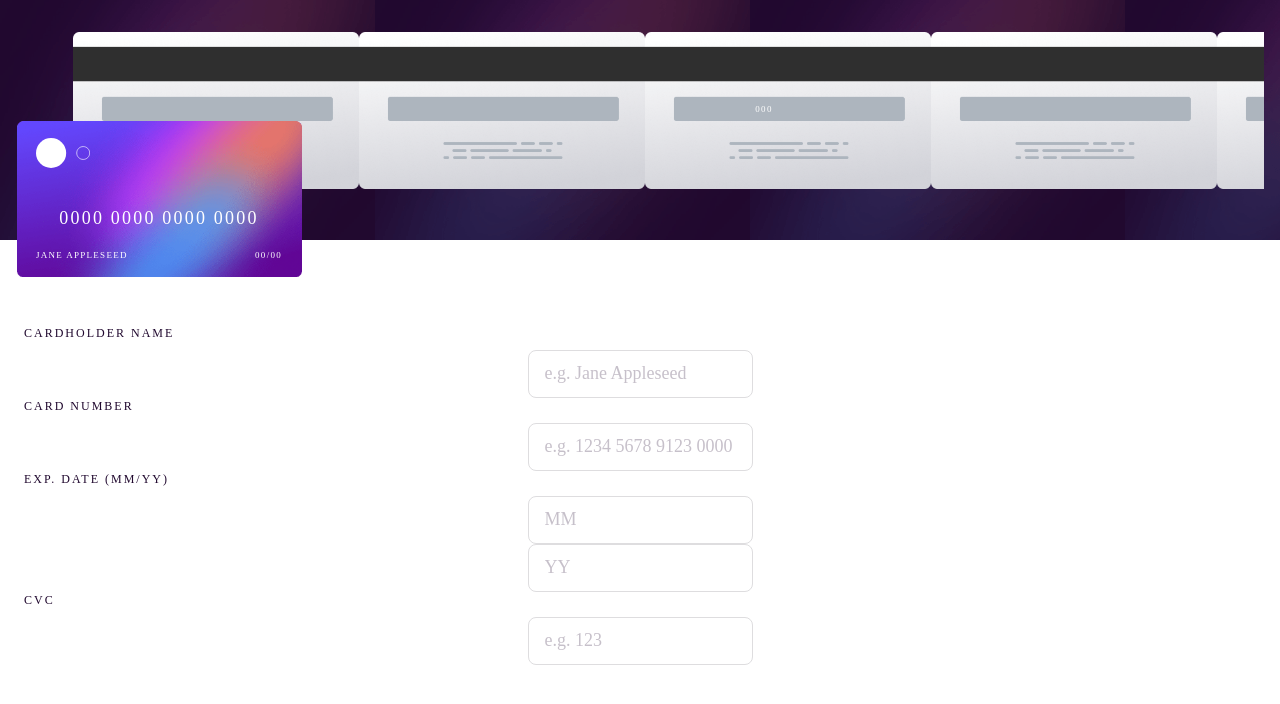
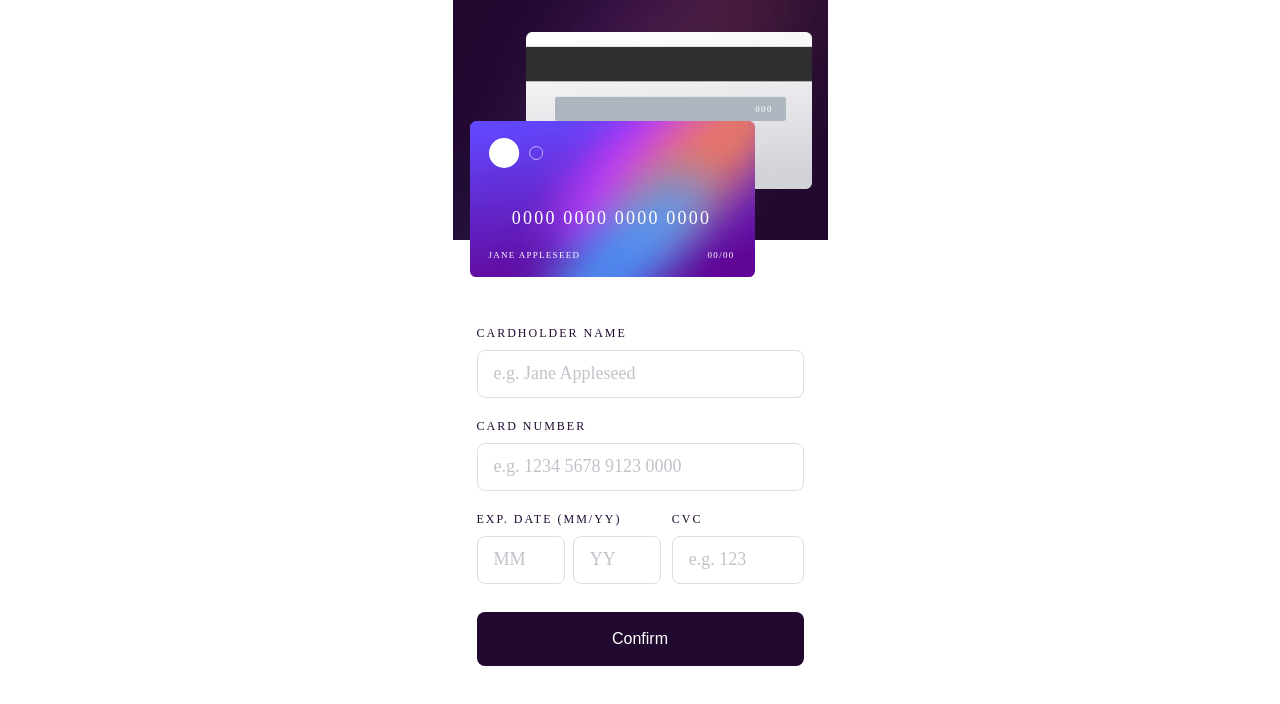
Before and after one commit to roodhouse/frontend-mentor-interactive-card, a React (Create React App) app: page / in a window 1280 px wide. Shown: the top 704 px of the page. Built offline with nearby package versions, Linux system fonts and the light colour scheme; the HTML template or start-up script is replaced by a standard one.

Commit message:
bottom form done

```diff
--- a/src/App.js
+++ b/src/App.js
@@ -5,8 +5,8 @@ import Bottom from '../src/components/Bottom'
 function App() {
   return (
     <div className="App h-screen">
-      <div id='mainWrapper' className='h-full'>
-        <div id='mainContainer' className='h-full pb-[45px]'>
+      <div id='mainWrapper' className='h-full flex justify-center'>
+        <div id='mainContainer' className='h-full pb-[45px] max-w-[375px]'>
           <div id='topWrapper'>
             <Top />
           </div>
--- a/src/components/Top.jsx
+++ b/src/components/Top.jsx
@@ -6,7 +6,7 @@ function Top() {
   return (
     <>
       <div id="topContainer" className='w-full mb-[48px]'>
-        <div id="cardBackWrapper" className='bg-[url("/src/images/bg-main-mobile.png")] h-[240px]'>
+        <div id="cardBackWrapper" className='bg-[url("/src/images/bg-main-mobile.png")] bg-no-repeat h-[240px]'>
         <CardBack />
         </div>
         <div id="cardFrontWrapper" className=''>
--- a/src/components/bottom/Form.jsx
+++ b/src/components/bottom/Form.jsx
@@ -3,25 +3,29 @@ import CardHolderName from './form/CardHolderName'
 import CardHolderNumber from './form/CardHolderNumber'
 import Exp from './form/Exp'
 import Cvc from './form/Cvc'
+import Submit from './form/Submit'
 
 function Form() {
   return (
     <>
       <div id="formContainer">
         <form noValidate className='w-full flex flex-col items-start'>
-          <div id="cardHolderNameWrapper" className='w-full'>
+          <div id="cardHolderNameWrapper" className='w-full mb-[20px]'>
             <CardHolderName />
           </div>
-          <div id="cardHolderNumberWrapper" className='w-full'>
+          <div id="cardHolderNumberWrapper" className='w-full mb-[20px]'>
             <CardHolderNumber />
           </div>
-          <div id="expCvcWrapper" className='w-full'>
-            <div id="expWrapper">
+          <div id="expCvcWrapper" className='w-full flex mb-7'>
+            <div id="expWrapper" className='mr-[11px]'>
               <Exp />
             </div>
             <div id="CvcWrapper" className='w-full'>
               <Cvc />
             </div>
+          </div>
+          <div id="submitWrapper" className='w-full'>
+            <Submit />
           </div>
         </form>
       </div>
--- a/src/components/bottom/form/CardHolderName.jsx
+++ b/src/components/bottom/form/CardHolderName.jsx
@@ -8,7 +8,7 @@ function CardHolderName() {
               <label htmlFor="cardHolderName">CARDHOLDER NAME</label>
             </div>
             <div id="theNameContainer">
-              <input type="text" id='cardHolderName' name='cardHolderName' placeholder='e.g. Jane Appleseed' className='border border-solid rounded-lg border-lightGrayishViolet pl-4 py-[11px] placeholder:text-veryDarkViolet placeholder:text-[18px] placeholder:font-["Space_Grotesk"] placeholder:font-medium placeholder:opacity-25' />
+              <input type="text" id='cardHolderName' name='cardHolderName' placeholder='e.g. Jane Appleseed' className='w-full border border-solid rounded-lg border-lightGrayishViolet pl-4 py-[11px] placeholder:text-veryDarkViolet placeholder:text-[18px] placeholder:font-["Space_Grotesk"] placeholder:font-medium placeholder:opacity-25' />
             </div>
           </div>
     </>
--- a/src/components/bottom/form/CardHolderNumber.jsx
+++ b/src/components/bottom/form/CardHolderNumber.jsx
@@ -8,7 +8,7 @@ function CardHolderNumber() {
               <label htmlFor="cardHolderNumber">CARD NUMBER</label>
             </div>
             <div id="theNumberContainer">
-              <input type="text" id='cardHolderNumber' name='cardHolderNumber' placeholder='e.g. 1234 5678 9123 0000' className='border border-solid rounded-lg border-lightGrayishViolet pl-4 py-[11px] placeholder:text-veryDarkViolet placeholder:text-[18px] placeholder:font-["Space_Grotesk"] placeholder:font-medium placeholder:opacity-25'/>
+              <input type="text" id='cardHolderNumber' name='cardHolderNumber' placeholder='e.g. 1234 5678 9123 0000' className='w-full border border-solid rounded-lg border-lightGrayishViolet pl-4 py-[11px] placeholder:text-veryDarkViolet placeholder:text-[18px] placeholder:font-["Space_Grotesk"] placeholder:font-medium placeholder:opacity-25'/>
             </div>
           </div>
     </>
--- a/src/components/bottom/form/Cvc.jsx
+++ b/src/components/bottom/form/Cvc.jsx
@@ -8,7 +8,7 @@ function Cvc() {
               <label htmlFor="cvc">CVC</label>
             </div>
             <div id="theCvcContainer">
-              <input type="text" id='cvc' name='cvc' placeholder='e.g. 123' className='border border-solid rounded-lg border-lightGrayishViolet pl-4 py-[11px] placeholder:text-veryDarkViolet placeholder:text-[18px] placeholder:font-["Space_Grotesk"] placeholder:font-medium placeholder:opacity-25'/>
+              <input type="text" id='cvc' name='cvc' placeholder='e.g. 123' className='w-full border border-solid rounded-lg border-lightGrayishViolet pl-4 py-[11px] placeholder:text-veryDarkViolet placeholder:text-[18px] placeholder:font-["Space_Grotesk"] placeholder:font-medium placeholder:opacity-25'/>
             </div>
           </div>
     </>
--- a/src/components/bottom/form/Exp.jsx
+++ b/src/components/bottom/form/Exp.jsx
@@ -7,11 +7,13 @@ function Exp() {
             <div id="labelExpContainer" className='text-veryDarkViolet font-["Space_Grotesk"] text-xs font-medium tracking-[2px] mb-[9px] text-left'>
               <label htmlFor="exp">EXP. DATE (MM/YY)</label>
             </div>
-            <div id="theExpMonthContainer">
-              <input type="text" id='expMonth' name='expMonth' placeholder='MM' className='border border-solid rounded-lg border-lightGrayishViolet pl-4 py-[11px] placeholder:text-veryDarkViolet placeholder:text-[18px] placeholder:font-["Space_Grotesk"] placeholder:font-medium placeholder:opacity-25' />
-            </div>
-            <div id="theExpYearContainer">
-              <input type="text" id='expYear' name='expYear' placeholder='YY' className='border border-solid rounded-lg border-lightGrayishViolet pl-4 py-[11px] placeholder:text-veryDarkViolet placeholder:text-[18px] placeholder:font-["Space_Grotesk"] placeholder:font-medium placeholder:opacity-25' />
+            <div id="expDate" className='flex'>
+                <div id="theExpMonthContainer" className='mr-2'>
+                    <input type="text" id='expMonth' name='expMonth' placeholder='MM' className='w-full border border-solid rounded-lg border-lightGrayishViolet pl-4 py-[11px] placeholder:text-veryDarkViolet placeholder:text-[18px] placeholder:font-["Space_Grotesk"] placeholder:font-medium placeholder:opacity-25' />
+                </div>
+                <div id="theExpYearContainer">
+                    <input type="text" id='expYear' name='expYear' placeholder='YY' className='w-full border border-solid rounded-lg border-lightGrayishViolet pl-4 py-[11px] placeholder:text-veryDarkViolet placeholder:text-[18px] placeholder:font-["Space_Grotesk"] placeholder:font-medium placeholder:opacity-25' />
+                </div>
             </div>
           </div>
     </>
--- /dev/null
+++ b/src/components/bottom/form/Submit.jsx
@@ -0,0 +1,13 @@
+import React from 'react'
+
+function Submit() {
+  return (
+    <>
+        <div id="submitContainer">
+            <input type="submit" name='submit' id='submit' value='Confirm' className='w-full bg-veryDarkViolet text-white py-[15px] rounded-lg' />
+        </div>
+    </>
+  )
+}
+
+export default Submit
--- a/src/components/top/CardBack.jsx
+++ b/src/components/top/CardBack.jsx
@@ -4,7 +4,7 @@ function CardBack() {
   return (
     <>
         <div id="cardBackContainer" className='pt-8 pr-4 pl-[73px] pb-[51px]'>
-            <div id="cardBack" className='bg-[url("/src/images/bg-card-back.png")] bg-contain h-[157px]'>
+            <div id="cardBack" className='bg-[url("/src/images/bg-card-back.png")] bg-contain bg-no-repeat h-[157px]'>
                 <div id="cvs" className='pt-[71px] pb-[73px] pl-[228px] pr-[37px] text-white font-["Space_Grotesk"] text-[9px] font-medium tracking-[1.286px]'>
                     <p>000</p>
                 </div>
```
